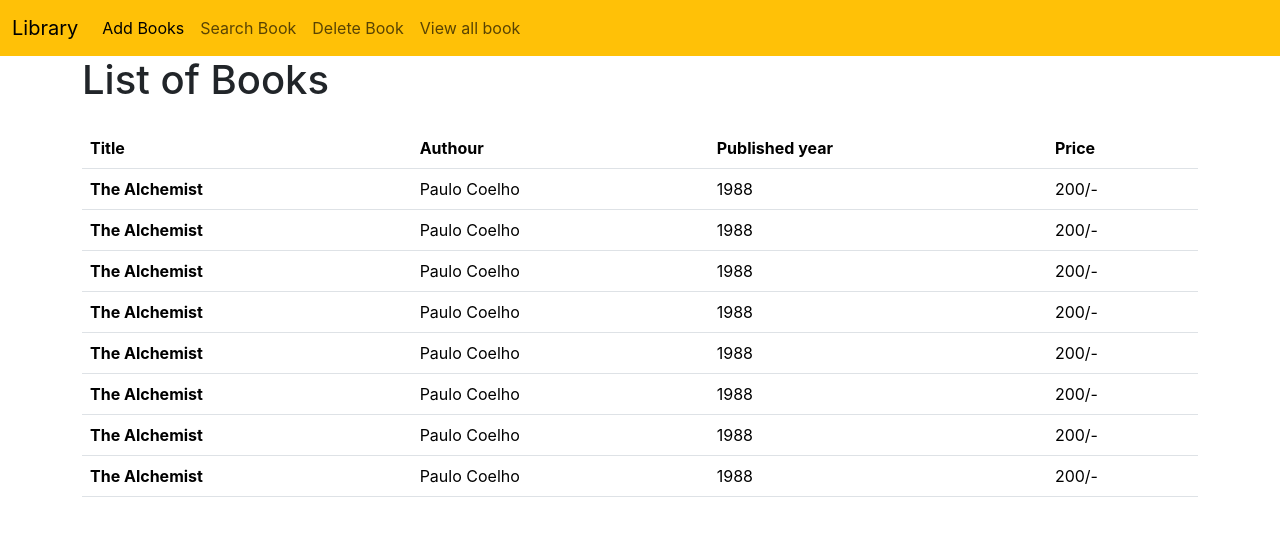
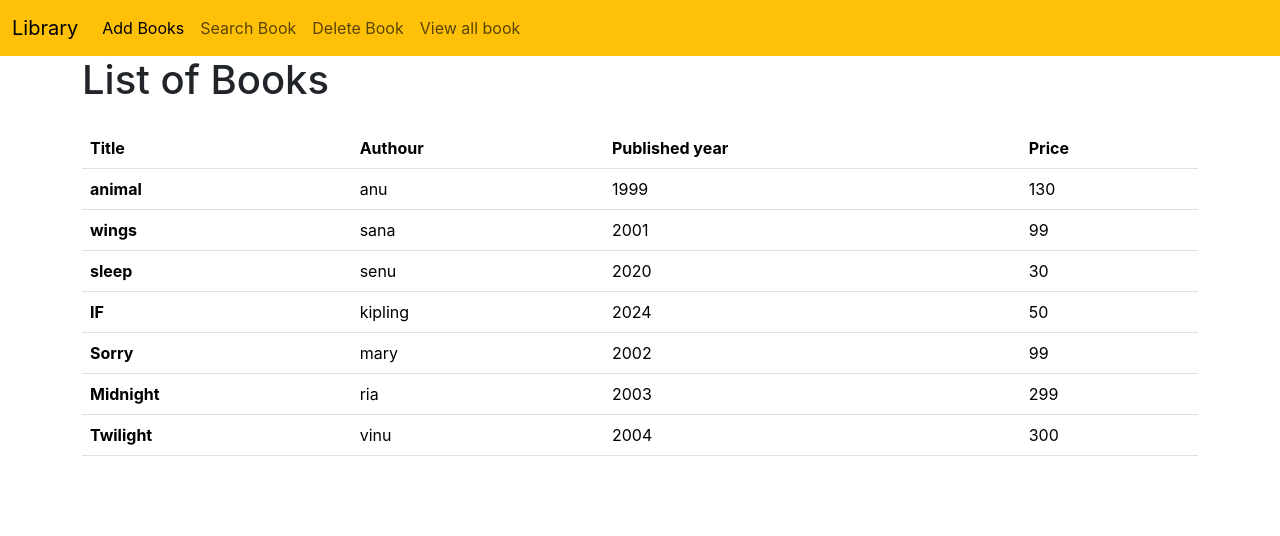
Before and after one commit to Gloriya2001/Books-app-react, a React (Create React App) app: page /viewbook in a window 1280 px wide. Shown: the top 536 px of the page. Built offline with nearby package versions, Linux system fonts and the light colour scheme.

Commit message:
complete semi dynamic

```diff
--- a/src/components/Navbar.jsx
+++ b/src/components/Navbar.jsx
@@ -1,4 +1,5 @@
 import React from 'react'
+import { Link } from 'react-router-dom'
 
 const Navbar = () => {
     return (
@@ -11,10 +12,10 @@ const Navbar = () => {
                     </button>
                     <div className="collapse navbar-collapse" id="navbarNavAltMarkup">
                         <div className="navbar-nav">
-                            <a className="nav-link active" aria-current="page" href="/">Add Books</a>
-                            <a className="nav-link" href="/search">Search Book</a>
-                            <a className="nav-link" href="/delete">Delete Book</a>
-                            <a className="nav-link" href="/viewbook" >View all book</a>
+                            <Link className="nav-link active" aria-current="page" to="/">Add Books</Link>
+                            <Link className="nav-link" to="/search">Search Book</Link>
+                            <Link className="nav-link" to="/delete">Delete Book</Link>
+                            <Link className="nav-link" to="/viewbook" >View all book</Link>
                         </div>
                     </div>
                 </div>
--- a/src/components/ViewBook.jsx
+++ b/src/components/ViewBook.jsx
@@ -1,7 +1,29 @@
-import React from 'react'
+import React, { useState } from 'react'
 import Navbar from './Navbar'
 
 const ViewBook = () => {
+
+    const [data,changeData]=useState(
+
+[
+        { "title":"animal" , "auth":"anu" , "pubyear":1999 , "price":130},
+        { "title":"wings" , "auth":"sana" , "pubyear":2001, "price":99},
+        { "title":"sleep" , "auth":"senu" , "pubyear":2020 , "price":30},
+        { "title":"IF" , "auth":"kipling" , "pubyear":2024 , "price":50},
+        { "title":"Sorry" , "auth":"mary" , "pubyear":2002 , "price":99},
+        { "title":"Midnight" , "auth":"ria" , "pubyear":2003 , "price":299},
+        { "title":"Twilight" , "auth":"vinu" , "pubyear":2004 , "price":300},
+
+
+
+
+]
+
+
+
+    )
+
+
     return (
         <div>
 <Navbar/>
@@ -25,54 +47,28 @@ const ViewBook = () => {
                                         </tr>
                                     </thead>
                                     <tbody>
-                                        <tr>
-                                            <th>The Alchemist</th>
-                                            <td>Paulo Coelho</td>
-                                            <td>1988</td>
-                                            <td>200/-</td>
+
+
+                                    {data.map(
+
+                                        (value,index) => {
+
+                                           return <tr>
+                                            <th>{value.title}</th>
+                                            <td>{value.auth}</td>
+                                            <td>{value.pubyear}</td>
+                                            <td>{value.price}</td>
                                         </tr>
-                                        <tr>
-                                            <th>The Alchemist</th>
-                                            <td>Paulo Coelho</td>
-                                            <td>1988</td>
-                                            <td>200/-</td>
-                                        </tr>
-                                        <tr>
-                                            <th>The Alchemist</th>
-                                            <td>Paulo Coelho</td>
-                                            <td>1988</td>
-                                            <td>200/-</td>
-                                        </tr>
-                                        <tr>
-                                            <th>The Alchemist</th>
-                                            <td>Paulo Coelho</td>
-                                            <td>1988</td>
-                                            <td>200/-</td>
-                                        </tr>
-                                        <tr>
-                                            <th>The Alchemist</th>
-                                            <td>Paulo Coelho</td>
-                                            <td>1988</td>
-                                            <td>200/-</td>
-                                        </tr>
-                                        <tr>
-                                            <th>The Alchemist</th>
-                                            <td>Paulo Coelho</td>
-                                            <td>1988</td>
-                                            <td>200/-</td>
-                                        </tr>
-                                        <tr>
-                                            <th>The Alchemist</th>
-                                            <td>Paulo Coelho</td>
-                                            <td>1988</td>
-                                            <td>200/-</td>
-                                        </tr>
-                                        <tr>
-                                            <th>The Alchemist</th>
-                                            <td>Paulo Coelho</td>
-                                            <td>1988</td>
-                                            <td>200/-</td>
-                                        </tr>
+
+
+
+                                        }
+
+                                    )}
+
+
+
+
 
                                     </tbody>
                                 </table>
```
